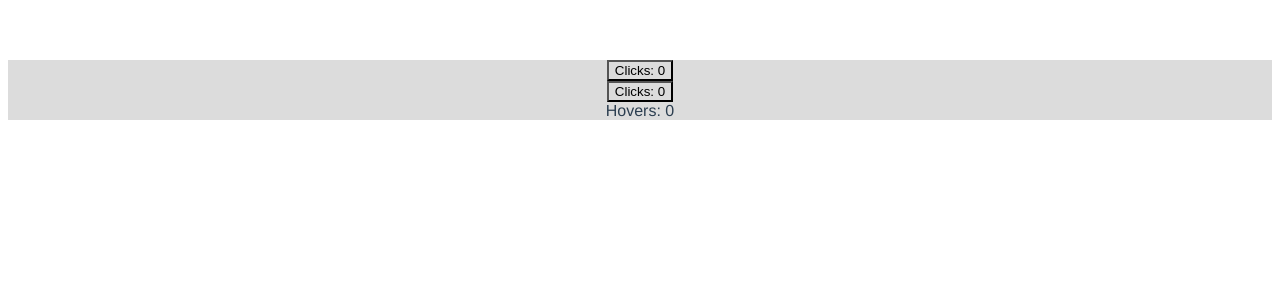
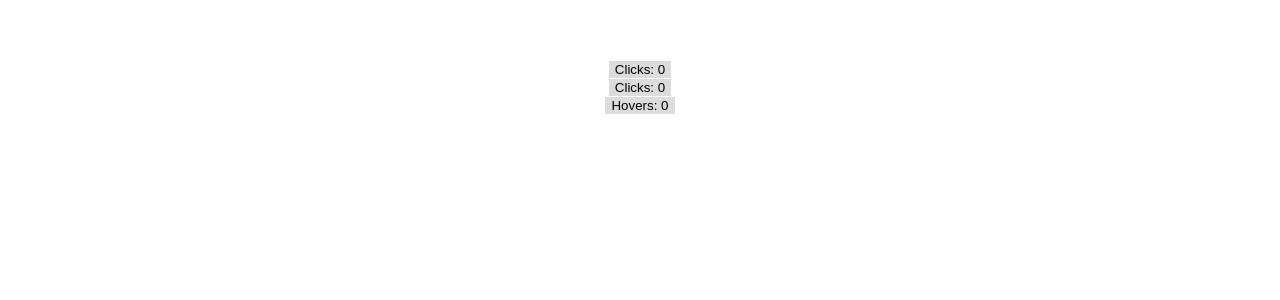
Before and after one commit to kirankumarkommu007/vuejs, a Vue app: page / in a window 1280 px wide. Shown: the top 300 px of the page. Built offline with nearby package versions, Linux system fonts and the light colour scheme.

Commit message:
added composables

```diff
--- a/src/App.vue
+++ b/src/App.vue
@@ -1,23 +1,23 @@
 <template>
   <div>
-  <SimpleCounter />
+  <SimpleCounterComposition />
   <br>
-<ClickCounter />
+<ClickCounterComposition />
 <br>
-<HoverCounter />
+<HoverCounterComposition />
 </div>
 </template>
 
 <script>
-import ClickCounter from './components/ClickCounter.vue';
-import HoverCounter from './components/HoverCounter.vue'
-import SimpleCounter from './components/SimpleCounter.vue';
+import ClickCounterComposition from './components/ClickCounterComposition.vue';
+import HoverCounterComposition from './components/HoverCounterComposition.vue'
+import SimpleCounterComposition from './components/SimpleCounterComposition.vue';
 export default {
   name: 'App',
   components: {
-    ClickCounter,
-    HoverCounter,
-    SimpleCounter
+    ClickCounterComposition,
+    HoverCounterComposition,
+    SimpleCounterComposition
   }
 }
 </script>
--- /dev/null
+++ b/src/components/ClickCounterComposition.vue
@@ -0,0 +1,26 @@
+<!-- src/components/ClickCounter.vue -->
+<template>
+  <button class="button" @click="increment">Clicks: {{ count }}</button>
+</template>
+
+<script>
+import { useCounter } from './composables/useCounter';
+
+export default {
+  name: 'ClickCounterComposition',
+  setup() {
+    const { count, increment } = useCounter();
+    return {
+      count,
+      increment
+    };
+  }
+};
+</script>
+
+<style>
+button {
+  background:green;
+  border-style: none;
+}
+</style>
--- /dev/null
+++ b/src/components/HoverCounterComposition.vue
@@ -0,0 +1,25 @@
+<!-- src/components/HoverCounterComposition.vue -->
+<template>
+  <button @mouseover="increment">Hovers: {{ count }}</button>
+</template>
+
+<script>
+import { useCounter } from './composables/useCounter';
+
+export default {
+  name: 'HoverCounterComposition',
+  setup() {
+    const { count, increment } = useCounter();
+    return {
+      count,
+      increment
+    };
+  }
+};
+</script>
+
+<style>
+button {
+  background: gainsboro;
+}
+</style>
--- /dev/null
+++ b/src/components/SimpleCounterComposition.vue
@@ -0,0 +1,30 @@
+<!-- src/components/SimpleCounter.vue -->
+<template>
+  <button @click="increment">Clicks: {{ count }}</button>
+</template>
+
+<script>
+import { ref } from 'vue';
+
+export default {
+  name: 'SimpleCounterComposition',
+  setup() {
+    const count = ref(0);
+
+    function increment() {
+      count.value++;
+    }
+
+    return {
+      count,
+      increment
+    };
+  }
+};
+</script>
+
+<style>
+button {
+  background: gainsboro;
+}
+</style>
--- /dev/null
+++ b/src/components/composables/useCounter.js
@@ -0,0 +1,15 @@
+// src/composables/useCounter.js
+import { ref } from 'vue';
+
+export function useCounter() {
+  const count = ref(0);
+
+  function increment() {
+    count.value++;
+  }
+
+  return {
+    count,
+    increment
+  };
+}
```
